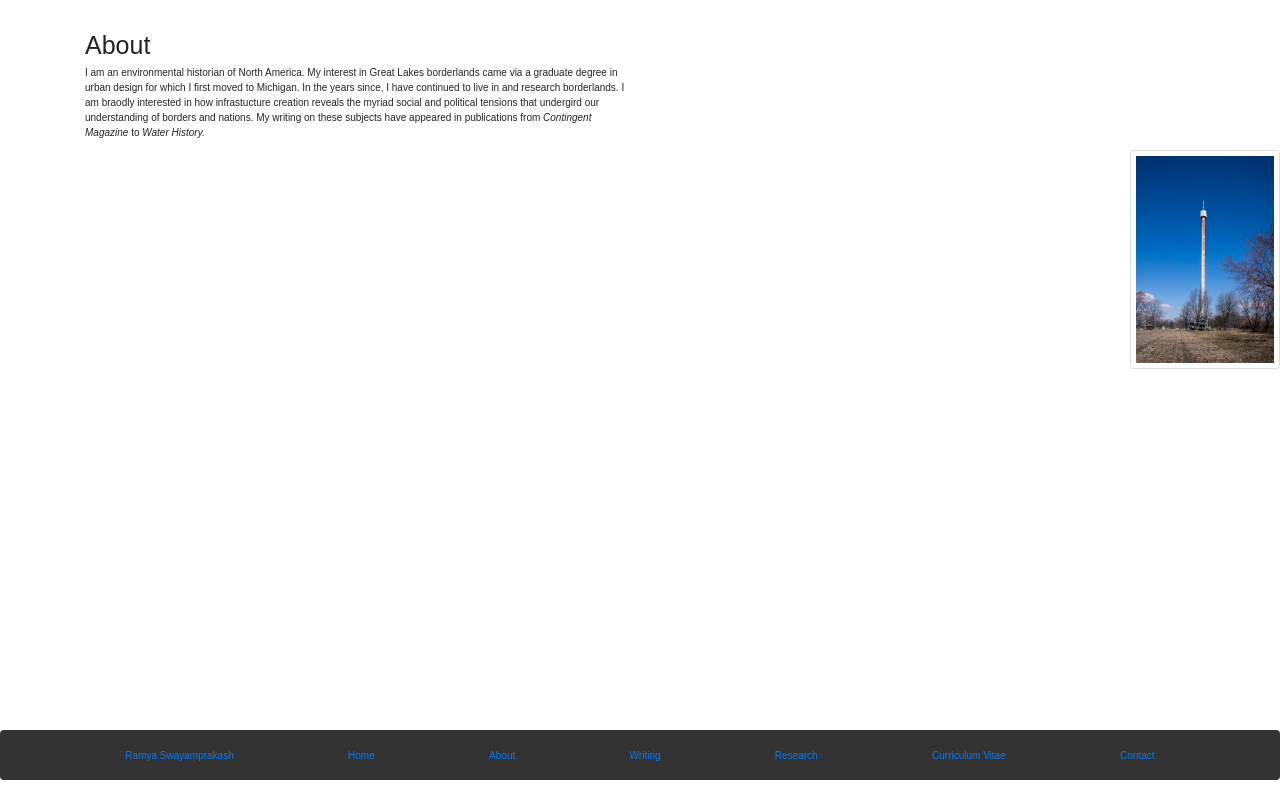
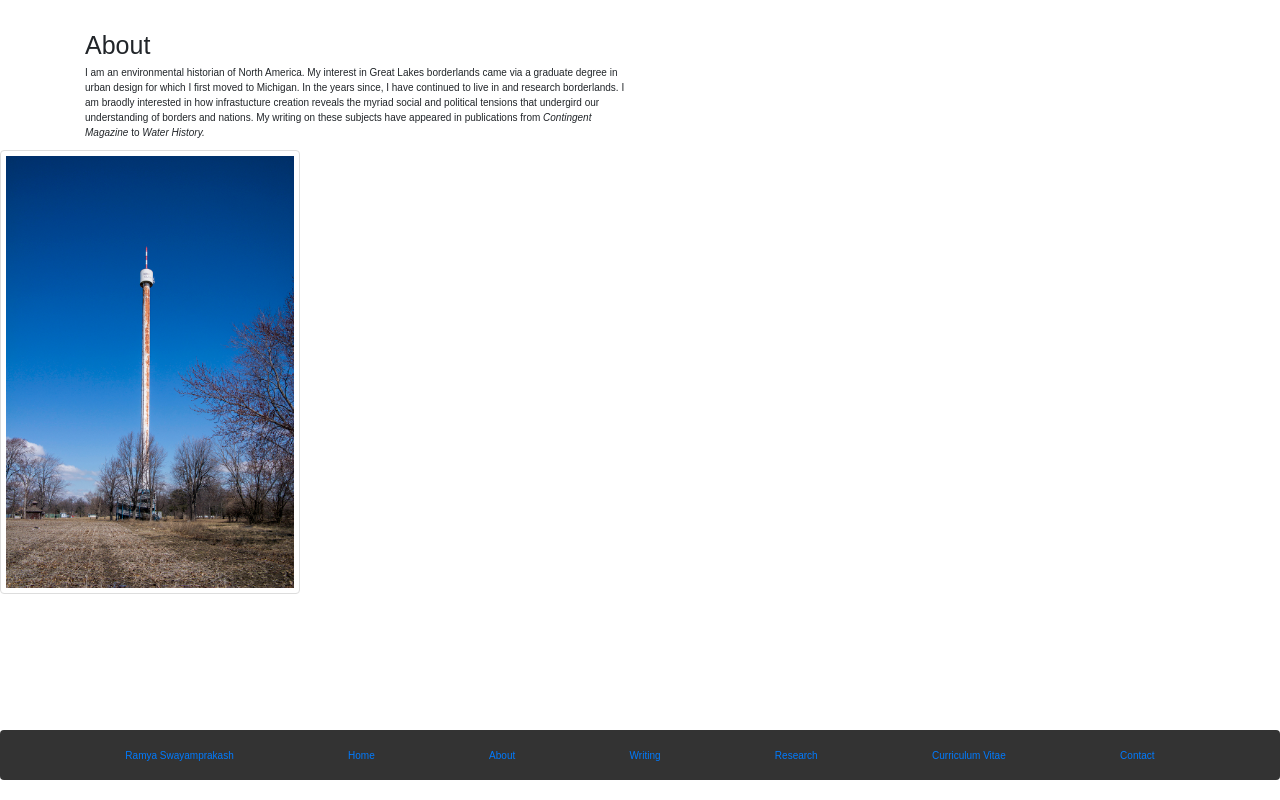
Before and after one commit to ramyasat/ramyaswayamprakash, a website: page About.html in a window 1280 px wide. Drawn offline with nearby package versions, Linux system fonts and the light colour scheme.

Commit message:
Update About.html

```diff
--- a/About.html
+++ b/About.html
@@ -34,8 +34,8 @@ img {
   border: 1px solid #ddd; /* Gray border */
   border-radius: 4px;  /* Rounded border */
   padding: 5px; /* Some padding */
-  width: 150px; /* Set a small width */
-  float: right;
+  width: 300px; /* Set a small width */
+  float: center;
 }
 
 /* Add a hover effect (blue shadow) */
@@ -61,7 +61,7 @@ img:hover {
   </section>
 
   <a target="_blank" href="aa.jpg">
-  <img src="aa.jpg" alt="Boblo" style="width:150px">
+  <img src="aa.jpg" alt="Boblo" style="width:300px">
 </a>
 
 
```
